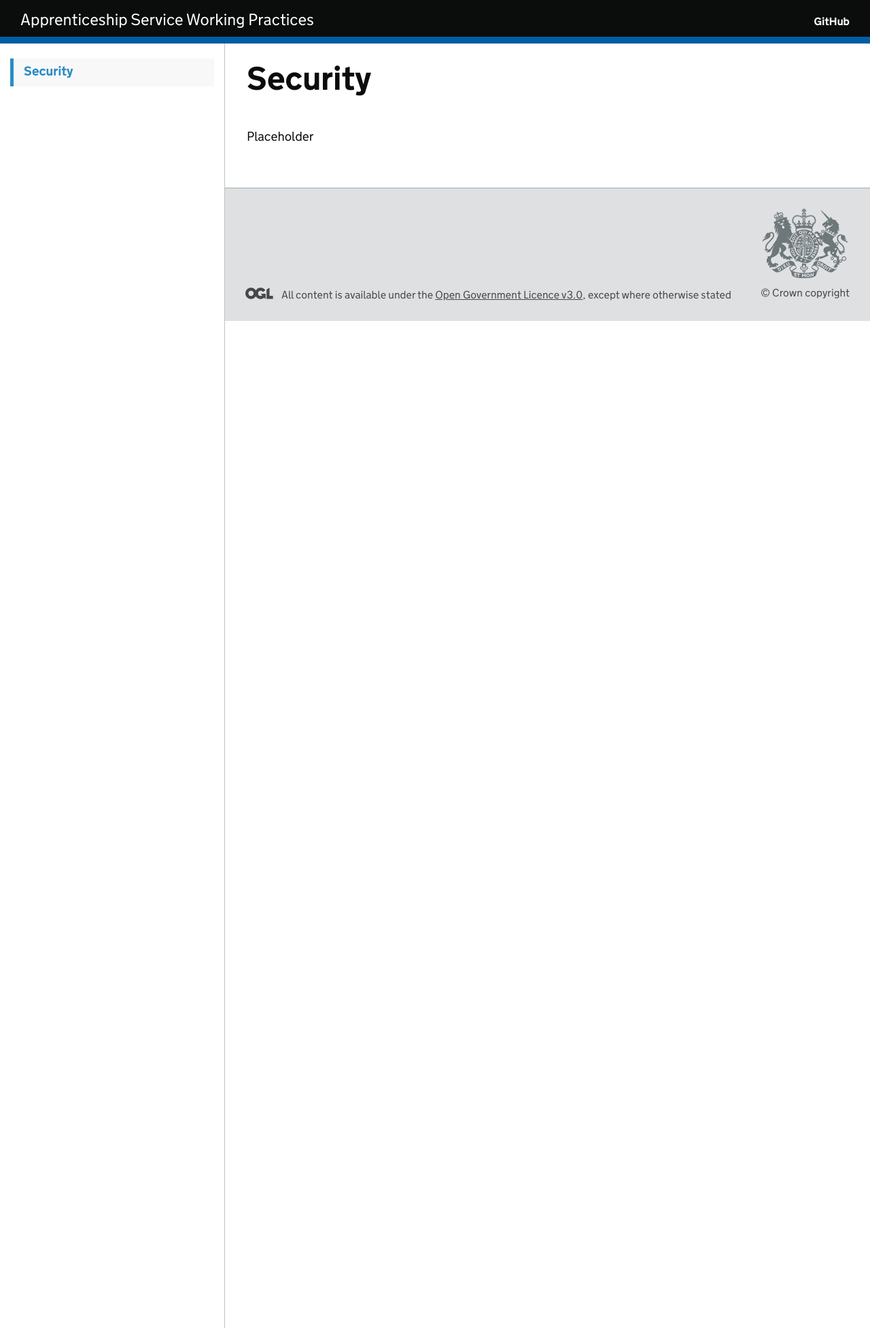
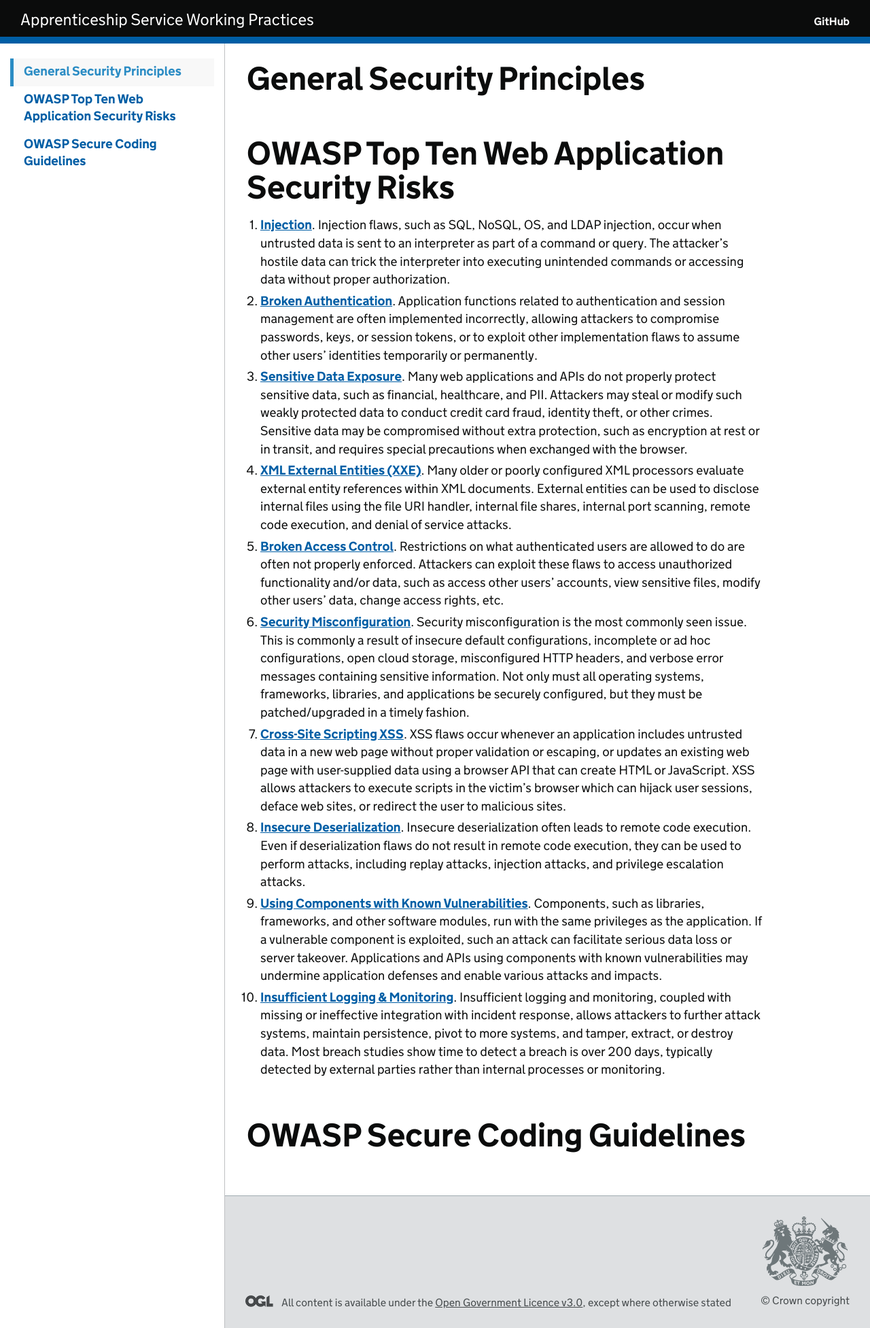
Before and after one commit to SkillsFundingAgency/das-technical-guidance, a Jekyll site: the page built from principles/security-principles.md, in a window 1280 px wide. Shown: the whole page at 68% size. Built offline with Jekyll 4.4.1, drawn with Linux system fonts in a browser that asks for light colours.

Commit message:
Update security-principles.md

```diff
--- a/principles/security-principles.md
+++ b/principles/security-principles.md
@@ -2,7 +2,19 @@
 layout: default
 title:  "Security Principles"
 ---
+# General Security Principles
 
-# Security
 
-Placeholder
+# OWASP Top Ten Web Application Security Risks
+1.  [**Injection**](https://owasp.org/www-project-top-ten/OWASP_Top_Ten_2017/Top_10-2017_A1-Injection). Injection flaws, such as SQL, NoSQL, OS, and LDAP injection, occur when untrusted data is sent to an interpreter as part of a command or query. The attacker's hostile data can trick the interpreter into executing unintended commands or accessing data without proper authorization.
+2.  [**Broken Authentication**](https://owasp.org/www-project-top-ten/OWASP_Top_Ten_2017/Top_10-2017_A2-Broken_Authentication). Application functions related to authentication and session management are often implemented incorrectly, allowing attackers to compromise passwords, keys, or session tokens, or to exploit other implementation flaws to assume other users' identities temporarily or permanently.
+3.  [**Sensitive Data Exposure**](https://owasp.org/www-project-top-ten/OWASP_Top_Ten_2017/Top_10-2017_A3-Sensitive_Data_Exposure). Many web applications and APIs do not properly protect sensitive data, such as financial, healthcare, and PII. Attackers may steal or modify such weakly protected data to conduct credit card fraud, identity theft, or other crimes. Sensitive data may be compromised without extra protection, such as encryption at rest or in transit, and requires special precautions when exchanged with the browser.
+4.  [**XML External Entities (XXE)**](https://owasp.org/www-project-top-ten/OWASP_Top_Ten_2017/Top_10-2017_A4-XML_External_Entities_(XXE)). Many older or poorly configured XML processors evaluate external entity references within XML documents. External entities can be used to disclose internal files using the file URI handler, internal file shares, internal port scanning, remote code execution, and denial of service attacks.
+5.  [**Broken Access Control**](https://owasp.org/www-project-top-ten/OWASP_Top_Ten_2017/Top_10-2017_A5-Broken_Access_Control). Restrictions on what authenticated users are allowed to do are often not properly enforced. Attackers can exploit these flaws to access unauthorized functionality and/or data, such as access other users' accounts, view sensitive files, modify other users' data, change access rights, etc.
+6.  [**Security Misconfiguration**](https://owasp.org/www-project-top-ten/OWASP_Top_Ten_2017/Top_10-2017_A6-Security_Misconfiguration). Security misconfiguration is the most commonly seen issue. This is commonly a result of insecure default configurations, incomplete or ad hoc configurations, open cloud storage, misconfigured HTTP headers, and verbose error messages containing sensitive information. Not only must all operating systems, frameworks, libraries, and applications be securely configured, but they must be patched/upgraded in a timely fashion.
+7.  [**Cross-Site Scripting XSS**](https://owasp.org/www-project-top-ten/OWASP_Top_Ten_2017/Top_10-2017_A7-Cross-Site_Scripting_(XSS)). XSS flaws occur whenever an application includes untrusted data in a new web page without proper validation or escaping, or updates an existing web page with user-supplied data using a browser API that can create HTML or JavaScript. XSS allows attackers to execute scripts in the victim's browser which can hijack user sessions, deface web sites, or redirect the user to malicious sites.
+8.  [**Insecure Deserialization**](https://owasp.org/www-project-top-ten/OWASP_Top_Ten_2017/Top_10-2017_A8-Insecure_Deserialization). Insecure deserialization often leads to remote code execution. Even if deserialization flaws do not result in remote code execution, they can be used to perform attacks, including replay attacks, injection attacks, and privilege escalation attacks.
+9.  [**Using Components with Known Vulnerabilities**](https://owasp.org/www-project-top-ten/OWASP_Top_Ten_2017/Top_10-2017_A9-Using_Components_with_Known_Vulnerabilities). Components, such as libraries, frameworks, and other software modules, run with the same privileges as the application. If a vulnerable component is exploited, such an attack can facilitate serious data loss or server takeover. Applications and APIs using components with known vulnerabilities may undermine application defenses and enable various attacks and impacts.
+10. [**Insufficient Logging & Monitoring**](https://owasp.org/www-project-top-ten/OWASP_Top_Ten_2017/Top_10-2017_A10-Insufficient_Logging%252526Monitoring). Insufficient logging and monitoring, coupled with missing or ineffective integration with incident response, allows attackers to further attack systems, maintain persistence, pivot to more systems, and tamper, extract, or destroy data. Most breach studies show time to detect a breach is over 200 days, typically detected by external parties rather than internal processes or monitoring.
+
+# OWASP Secure Coding Guidelines
```
